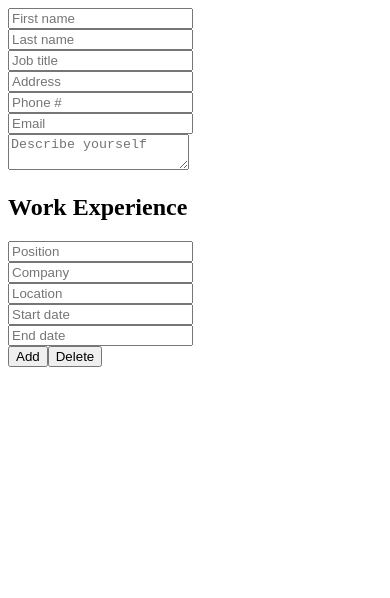
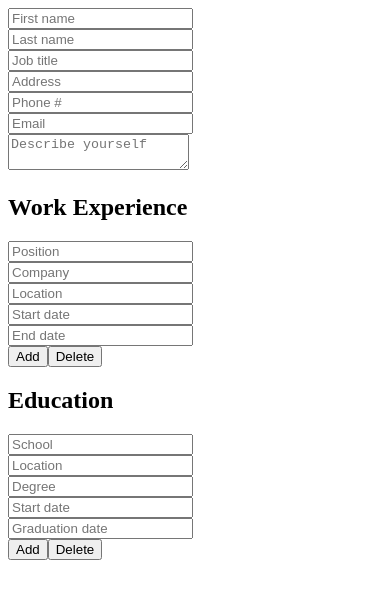
Before and after one commit to luhook04/cv-app, a React (Create React App) app: page / in a window 390 px wide. Shown: the top 598 px of the page. Built offline with nearby package versions, Linux system fonts and the light colour scheme.

Commit message:
Make the Education and Work Components responsive

```diff
--- a/src/components/Education.js
+++ b/src/components/Education.js
@@ -1,15 +1,43 @@
 import React, { Component } from "react";
+import EducationForm from "./EducationForm";
 
 class Education extends Component {
-  constructor(props) {
-		super(props);
+  render() {
+    const {
+      education,
+      changeEducation,
+      addEducation,
+      deleteEducation
+    } = this.props;
 
+    const educationItems = education.map((object, index) => {
+      return (
+        <EducationForm
+          key={object.id}
+          id={object.id}
+          education={education}
+          changeEducation={changeEducation}
+          addEducation={addEducation}
+          deleteEducation={deleteEducation}
+          isLast={index === education.length - 1}
+        />
+      );
+    });
 
+    return (
+      <div className="education">
+        <h2>Education</h2>
+        {education.length === 0 ? (
+          <div className="buttons">
+            <button className="btn add-btn" onClick={addEducation}>
+              Add
+            </button>
+          </div>
+        ) : null}
+        {educationItems}
+      </div>
+    );
   }
-
-	render() {
-		return(<></>)
-	}
 }
 
 export default Education;
--- a/src/components/EducationForm.js
+++ b/src/components/EducationForm.js
@@ -1,11 +1,16 @@
 import React, { Component } from "react";
 
 class EducationForm extends Component {
-  constructor(props) {
-    super(props);
-  }
+  render() {
+    const {
+      education,
+      changeEducation,
+      addEducation,
+      deleteEducation,
+      isLast,
+      id
+    } = this.props;
 
-  render() {
     return (
       <div>
         <div className="input-field">
@@ -14,6 +19,8 @@ class EducationForm extends Component {
             placeholder="School"
             name="school"
             className="text-input"
+            value={education.school}
+            onChange={(e) => changeEducation(e, id)}
           />
         </div>
         <div className="input-field">
@@ -22,6 +29,8 @@ class EducationForm extends Component {
             placeholder="Location"
             name="location"
             className="text-input"
+            value={education.location}
+            onChange={(e) => changeEducation(e, id)}
           />
         </div>
         <div className="input-field">
@@ -30,6 +39,8 @@ class EducationForm extends Component {
             placeholder="Degree"
             name="degree"
             className="text-input"
+            value={education.degree}
+            onChange={(e) => changeEducation(e, id)}
           />
         </div>
         <div className="input-field">
@@ -38,6 +49,8 @@ class EducationForm extends Component {
             placeholder="Start date"
             name="startDate"
             className="text-input"
+            value={education.startDate}
+            onChange={(e) => changeEducation(e, id)}
           />
         </div>
         <div className="input-field">
@@ -46,13 +59,17 @@ class EducationForm extends Component {
             placeholder="Graduation date"
             name="graduationDate"
             className="text-input"
+            value={education.graduationDate}
+            onChange={(e) => changeEducation(e, id)}
           />
         </div>
-        <div>
-          <button>Add</button>
-          <button>Delete</button>
+        <div className="buttons">
+          {isLast ? <button onClick={addEducation}>Add</button> : null}
+          <button onClick={() => deleteEducation(id)}>Delete</button>
         </div>
       </div>
     );
   }
 }
+
+export default EducationForm;
--- a/src/components/Work.js
+++ b/src/components/Work.js
@@ -4,6 +4,7 @@ import WorkForm from "./WorkForm";
 class Work extends Component {
   render() {
     const { workExperience, changeWork, addWork, deleteWork } = this.props;
+
     const workExperiences = workExperience.map((object, index) => {
       return (
         <WorkForm
--- a/src/components/WorkForm.js
+++ b/src/components/WorkForm.js
@@ -30,6 +30,7 @@ class WorkForm extends Component {
             className="text-input"
             placeholder="Company"
             value={workExperience.company}
+            onChange={(e) => changeWork(e, id)}
           />
         </div>
         <div className="input-field">
@@ -39,6 +40,7 @@ class WorkForm extends Component {
             className="text-input"
             placeholder="Location"
             value={workExperience.location}
+            onChange={(e) => changeWork(e, id)}
           />
         </div>
         <div className="input-field">
@@ -48,6 +50,7 @@ class WorkForm extends Component {
             className="text-input"
             placeholder="Start date"
             value={workExperience.startDate}
+            onChange={(e) => changeWork(e, id)}
           />
         </div>
         <div className="input-field">
@@ -57,11 +60,12 @@ class WorkForm extends Component {
             className="text-input"
             placeholder="End date"
             value={workExperience.endDate}
+            onChange={(e) => changeWork(e, id)}
           />
         </div>
-        <div>
-          <button>Add</button>
-          <button>Delete</button>
+        <div className="buttons">
+          {isLast ? <button onClick={addWork}>Add</button> : null}
+          <button onClick={() => deleteWork(id)}>Delete</button>
         </div>
       </div>
     );
```
